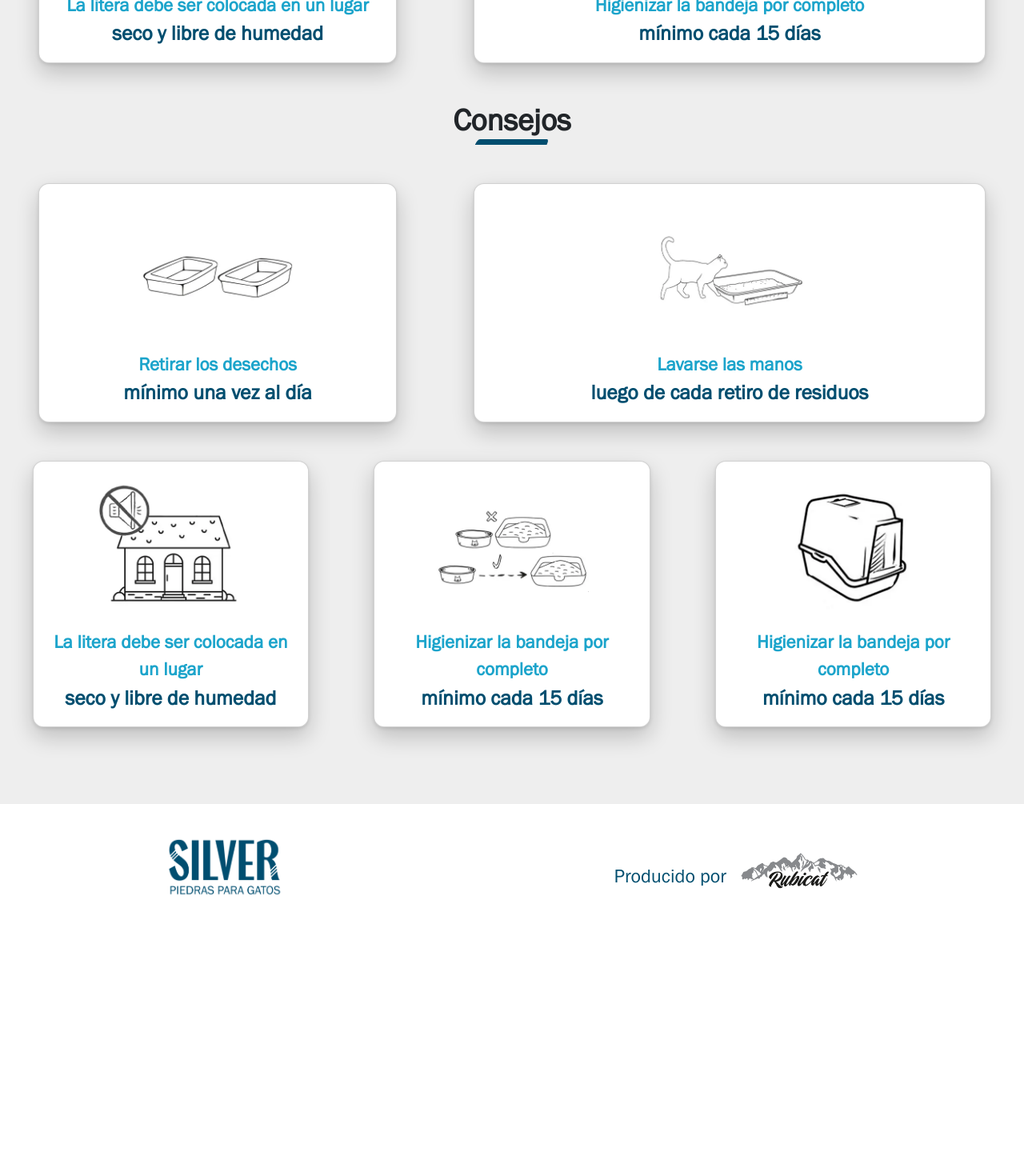
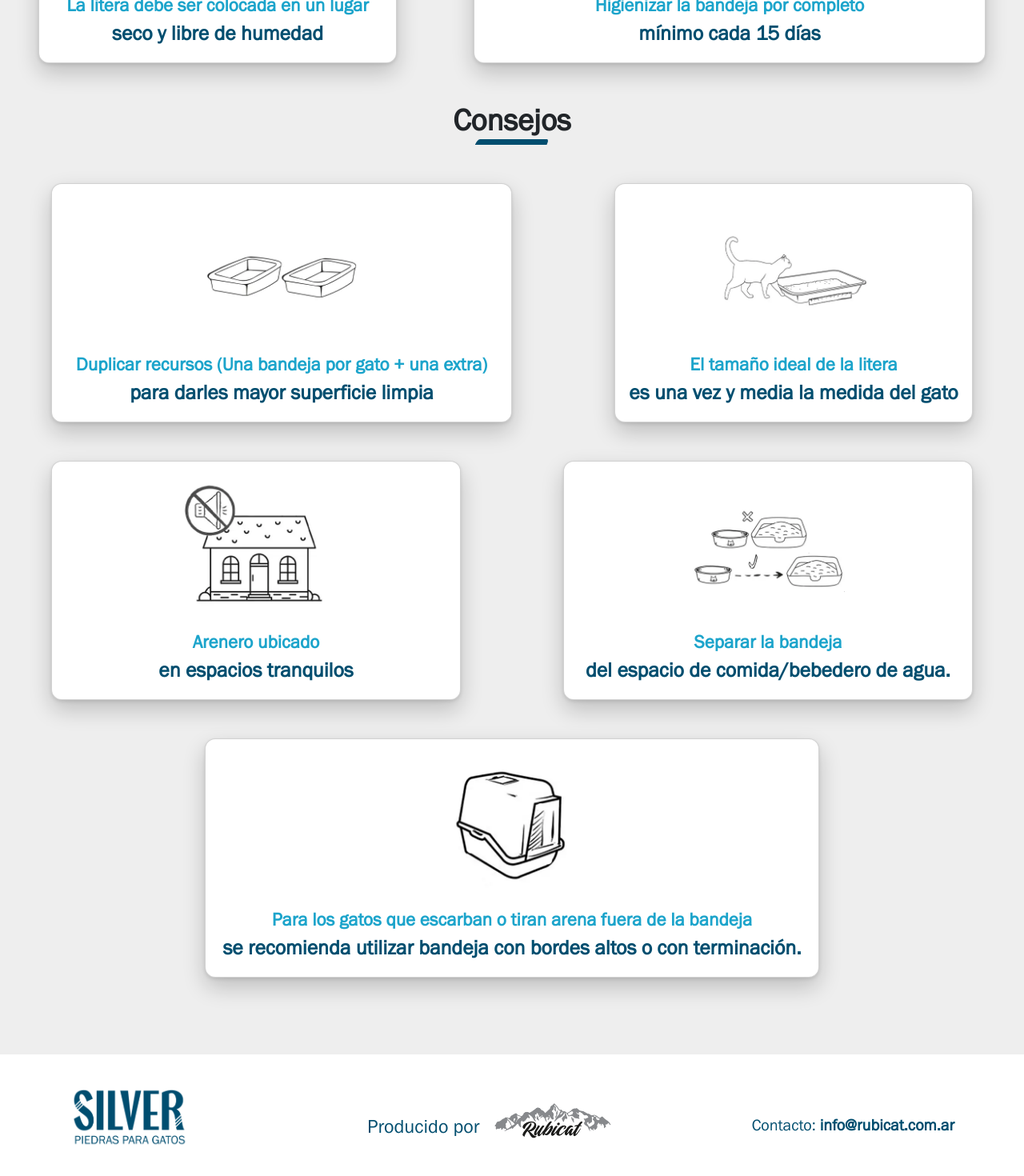
Before and after one commit to octaviofitz/silverpiedras, a React (Create React App) app: page /recomendaciones in a window 1280 px wide. Shown: the part 806-2276 px from the top of the page at 80% size. Before the commit the page ends 1968 px from the top, so only its background shows below. Built offline with nearby package versions, Linux system fonts and the light colour scheme.

Commit message:
recomendaciones media query, footer contacto, border radius cards

```diff
--- a/src/Components/Banner/banner.css
+++ b/src/Components/Banner/banner.css
@@ -5,6 +5,7 @@
 .bannerMobile .img{
     width: 85vw;
     border-radius: 5%;
+    box-shadow: rgba(0, 0, 0, 0.2) 0px 12px 28px 0px, rgba(0, 0, 0, 0.1) 0px 2px 4px 0px, rgba(255, 255, 255, 0.05) 0px 0px 0px 1px inset;
 }
 
 .bannerDesktop{
@@ -27,5 +28,6 @@
     .bannerDesktop .img{
         width: 85vw;
         border-radius: 12px;
+        box-shadow: rgba(0, 0, 0, 0.2) 0px 12px 28px 0px, rgba(0, 0, 0, 0.1) 0px 2px 4px 0px, rgba(255, 255, 255, 0.05) 0px 0px 0px 1px inset;
     }
 }
--- a/src/Components/Cards/cards.css
+++ b/src/Components/Cards/cards.css
@@ -36,6 +36,7 @@
 
 .cards .container .tarjeta{
     margin: 1rem;
+    border-radius: 50%;
     box-shadow: rgba(0, 0, 0, 0.2) 0px 12px 28px 0px, rgba(0, 0, 0, 0.1) 0px 2px 4px 0px, rgba(255, 255, 255, 0.05) 0px 0px 0px 1px inset;
 }
 
--- a/src/Components/Footer/Footer.js
+++ b/src/Components/Footer/Footer.js
@@ -9,7 +9,9 @@ function Footer() {
     return (
         <section className='footer'>
             <div>
+            <a href='#logo' rel="noreferrer noopener">
                 <img src={logoFooter} alt='Logo Silver Piedras' className='logo' />
+                </a>
                 </div>
                 <div className='rubicat'>
                     <div>
@@ -21,6 +23,9 @@ function Footer() {
                 </a>
                 </div>
                 </div>
+                <div className='contacto'>
+                  <p className='texto'>Contacto: <a href='mailto:info@rubicat.com.ar' className='link'>info@rubicat.com.ar</a></p>
+                </div>
         </section>
     );
 }
--- a/src/Components/Footer/footer.css
+++ b/src/Components/Footer/footer.css
@@ -30,6 +30,21 @@
     margin-top: -1.5rem;
 }
 
+.footer .contacto{
+    margin-top: 1.35rem;
+}
+
+.footer .contacto .texto{
+    color: #004E6F;
+    font-weight: 500;
+    font-size: 2.5vh;
+}
+
+.footer .contacto a{
+    text-decoration: none;
+    color: #004E6F;
+    font-weight: 700;
+}
 
 @media (min-width: 768px){
     .footer {
@@ -44,7 +59,7 @@
     }
 
     .footer .rubicat{
-        padding: 3.5rem 0 0;
+        padding: 3.5rem 0 0 3rem;
     }
 
     .footer .rubicat .texto{
@@ -60,4 +75,8 @@
         margin-top: 0rem;
     }
 
+    .footer .contacto{
+        padding-top: 3.25rem;
+    }
+
 }
--- a/src/Components/NavBar/NavBar.js
+++ b/src/Components/NavBar/NavBar.js
@@ -22,7 +22,7 @@ function BasicExample() {
     <Navbar expand="lg" className="bg-body-tertiary" id='Navbar' expanded={isOpen}>
       <Container>
         <Nav.Link as={Link} to='/' onClick={toggleNavbar}>
-          <img src={logo} alt='Logo Silver Piedras' className='logo' />
+          <img src={logo} alt='Logo Silver Piedras' className='logo' id='logo' />
         </Nav.Link>
         <Navbar.Toggle aria-controls="basic-navbar-nav" onClick={toggleNavbar} />
         <Navbar.Collapse id="basic-navbar-nav">
--- a/src/Components/Recomendaciones/Recomendaciones.js
+++ b/src/Components/Recomendaciones/Recomendaciones.js
@@ -52,32 +52,32 @@ function Recomendaciones() {
 
                   <div className='card' id='tarjeta1C'>
                     <img src={Consejo1} alt='' className='img' />
-                    <p className='texto'>Retirar los desechos</p>
-                    <p className='subtexto'>mínimo una vez al día</p>
+                    <p className='texto'>Duplicar recursos (Una bandeja por gato + una extra)</p>
+                    <p className='subtexto'>para darles mayor superficie limpia</p>
                   </div>
 
                   <div className='card' id='tarjeta2C'>
                     <img src={Consejo2} alt='' className='img' />
-                    <p className='texto'> Lavarse las manos</p>
-                    <p className='subtexto'>luego de cada retiro de residuos</p>
+                    <p className='texto'>El tamaño ideal de la litera</p>
+                    <p className='subtexto'>es una vez y media la medida del gato</p>
                   </div>
 
                   <div className='card'>
                     <img src={Consejo3} alt='' className='img' />
-                    <p className='texto'>La litera debe ser colocada en un lugar</p>
-                    <p className='subtexto'>seco y libre de humedad</p>
+                    <p className='texto'>Arenero ubicado</p>
+                    <p className='subtexto'>en espacios tranquilos</p>
                   </div>
 
                   <div className='card'>
                     <img src={Consejo4} alt='' className='img' />
-                    <p className='texto'>Higienizar la bandeja por completo</p>
-                    <p className='subtexto'>mínimo cada 15 días</p>
+                    <p className='texto'>Separar la bandeja </p>
+                    <p className='subtexto'>del espacio de comida/bebedero de agua.</p>
                   </div>
 
-                  <div className='card'>
+                  <div className='card' id='tarjeta5C'>
                     <img src={Consejo5} alt='' className='img' />
-                    <p className='texto'>Higienizar la bandeja por completo</p>
-                    <p className='subtexto'>mínimo cada 15 días</p>
+                    <p className='texto'>Para los gatos que escarban o tiran arena fuera de la bandeja</p>
+                    <p className='subtexto'>se recomienda utilizar bandeja con bordes altos o con terminación.</p>
                   </div>
 
                   </article>
--- a/src/Components/Recomendaciones/recomendaciones.css
+++ b/src/Components/Recomendaciones/recomendaciones.css
@@ -132,6 +132,7 @@
 .recYConsejos .recomendaciones .card .subtexto,
 .recYConsejos .consejos .card .subtexto{
     font-size: 3vw;
+    padding: 0 1rem;
 }
 }
 
@@ -196,14 +197,18 @@
 }
 
 .recYConsejos .consejos #tarjeta1C{
+    width: 45vw;
+}
+
+.recYConsejos .consejos #tarjeta2C{
     width: 35vw;
 }
 
-.recYConsejos .consejos #tarjeta2C{
-    width: 50vw;
+.recYConsejos .consejos #tarjeta5C{
+    width: 60VW;
 }
 
 .recYConsejos .consejos .card{
-    width: 27vw;
+    width: 40vw;
 }
 }
```
